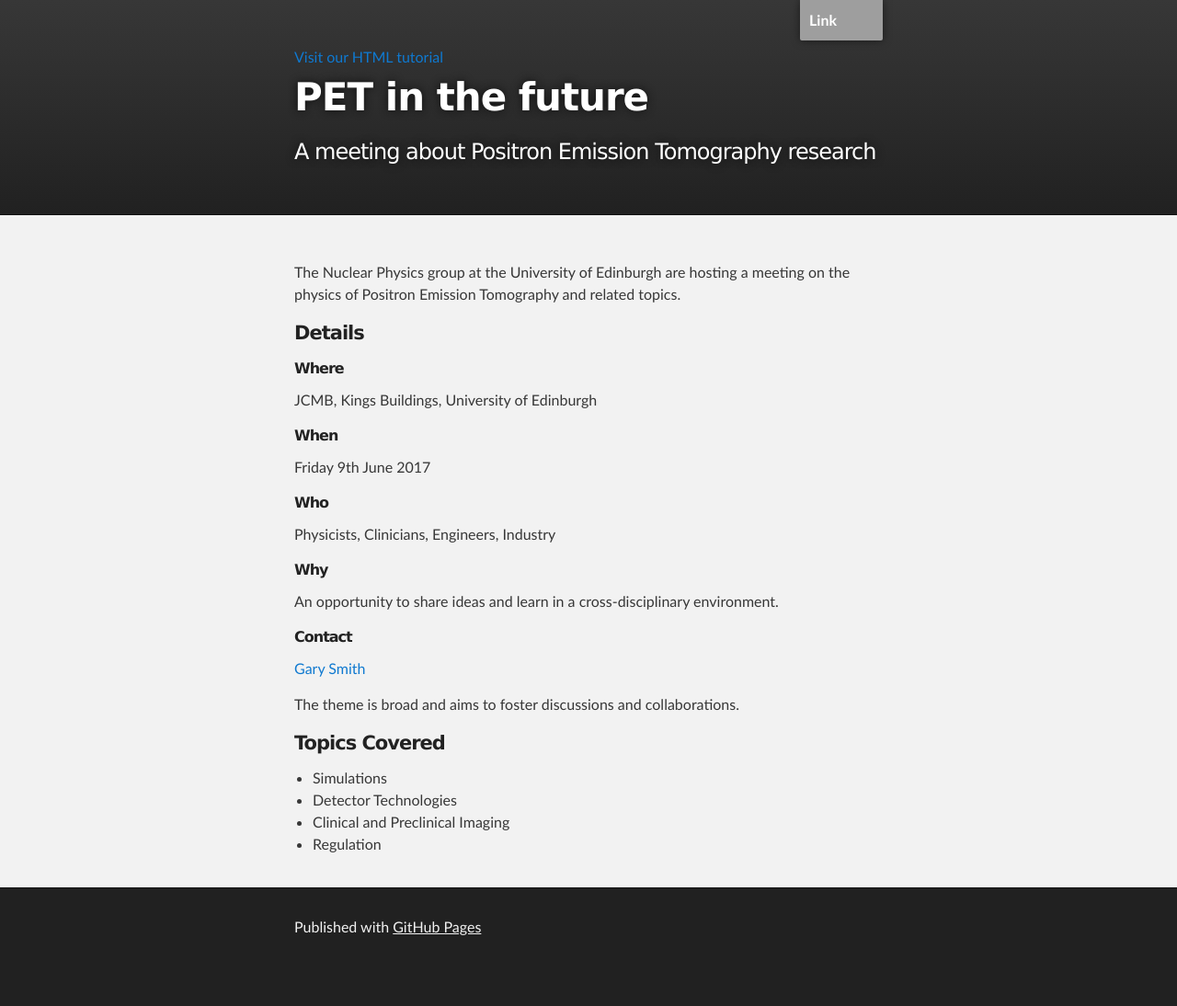
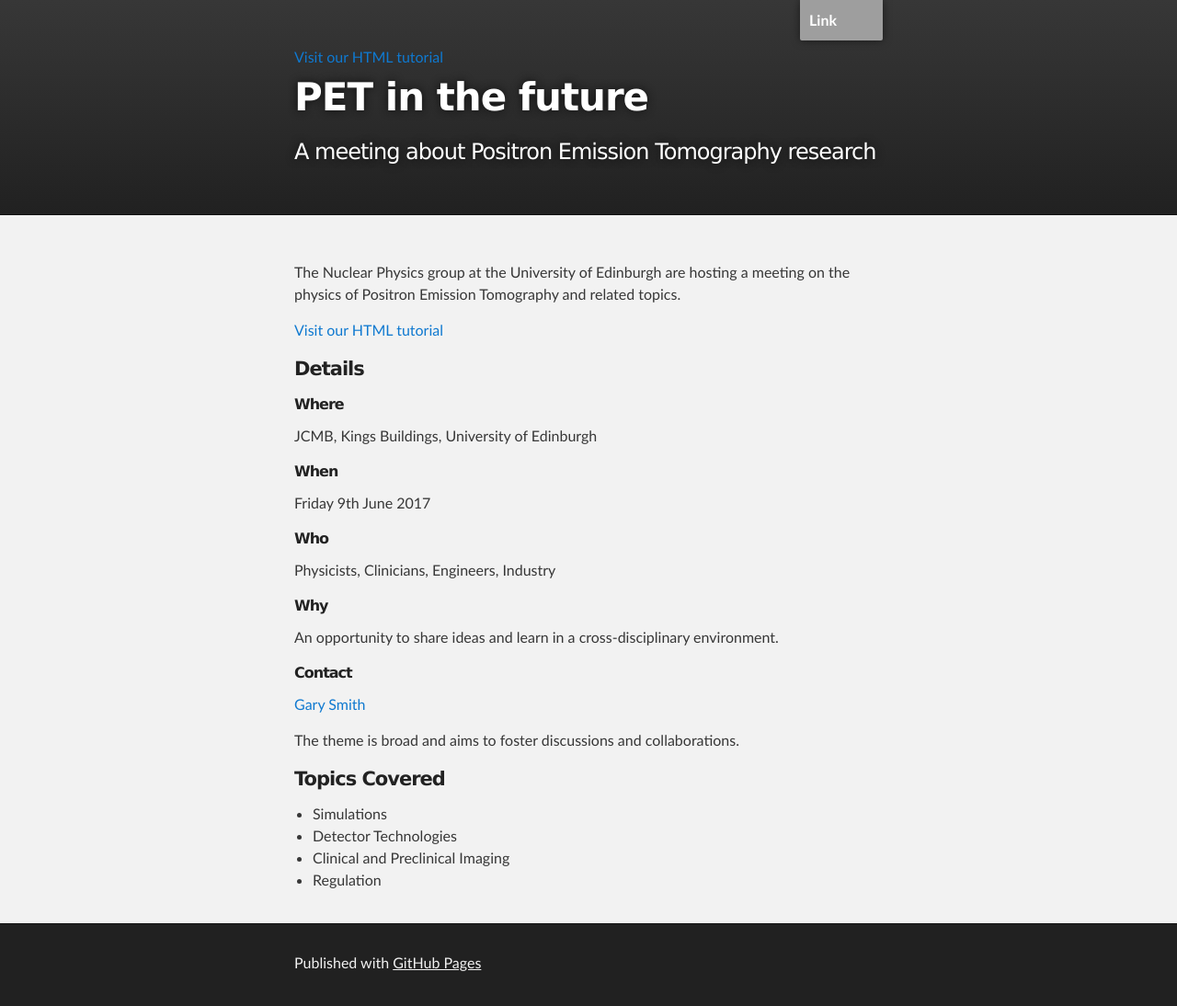
Before and after one commit to gsmith23/gsmith23.github.io, a Jekyll site: the page built from index.md, in a window 1280 px wide. Shown: the whole page at 92% size. Built offline with Jekyll 4.4.1, drawn with Linux system fonts in a browser that asks for light colours; before the commit the page ends 1055 px from its top, so only the background shows below that; grey boxes are pictures that could not be loaded.

Commit message:
Update index.md

```diff
--- a/index.md
+++ b/index.md
@@ -3,6 +3,8 @@ layout: default
 ---
 
 The Nuclear Physics group at the University of Edinburgh are hosting a meeting on the physics of Positron Emission Tomography and related topics.
+
+<a id="new_link" href="https://www.w3schools.com/html/">Visit our HTML tutorial</a>
 
 #### [](#header-4) Details
 
```
